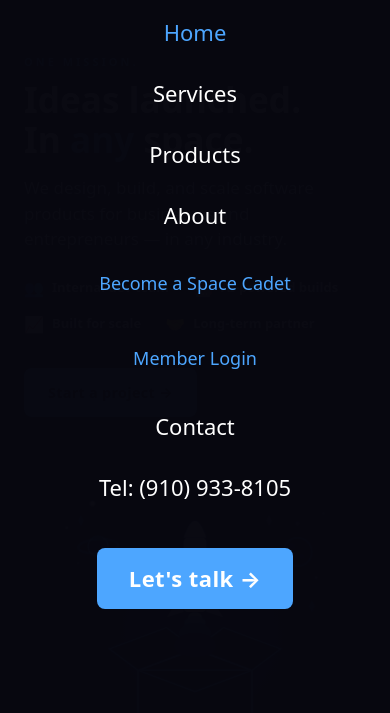
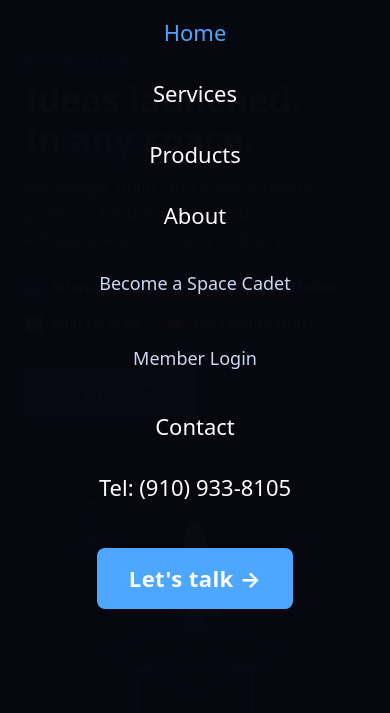
Before and after one commit to spaceproject236-hue/spaceprojects236-site, a plain HTML site: page index.html in a window 390 px wide. Both pictures are taken after a click on the button "Toggle menu". Shown: the part 130-843 px from the top of the page. Drawn offline with Linux system fonts and the light colour scheme.

Commit message:
Fix mobile dropdown sub-links default color to white

```diff
--- a/css/style.css
+++ b/css/style.css
@@ -1787,6 +1787,10 @@ input:focus, select:focus, textarea:focus {
 
   .nav-dropdown-menu a {
     font-size: 18px !important;
+    color: #ccd8ee !important;
+  }
+
+  .nav-dropdown-menu a:hover {
     color: #4da6ff !important;
   }
 
@@ -1826,6 +1830,13 @@ input:focus, select:focus, textarea:focus {
   .nav-links.open {
     display: flex !important;
   }
+  .nav-dropdown-menu a {
+    color: #ccd8ee !important;
+    font-size: 18px !important;
+  }
+  .nav-dropdown-menu a:hover {
+    color: #4da6ff !important;
+  }
 }
 
 @media (max-width: 560px) {
```
